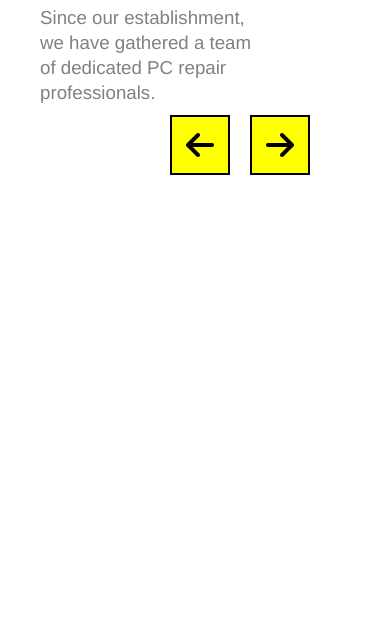
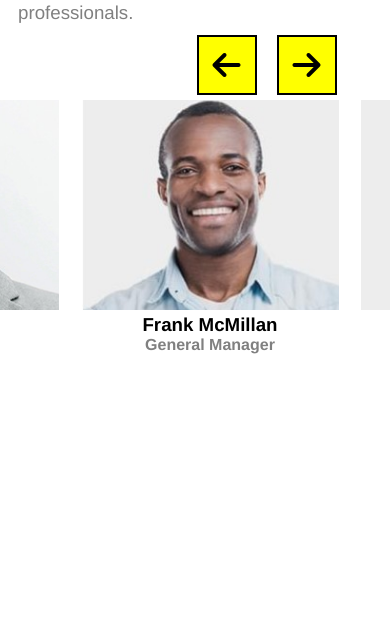
Before and after one commit to EnediB/Tarea4_CarruselEnediB, a plain HTML site: page index.html in a window 390 px wide. Shown: the part 211-844 px from the top of the page. Drawn offline with nearby package versions, Linux system fonts and the light colour scheme.

Commit message:
Add files via upload

```diff
--- a/estilos.css
+++ b/estilos.css
@@ -20,6 +20,7 @@ body{
     justify-content: space-between;
     align-items: center;
 }
+
 .contenedorbotones{
     margin-top: 10px;
 }
@@ -169,4 +170,11 @@ body{
         width: 260px;
         height: 490px;
     }
+
+    #slider1 {
+        height: 600px;
+        flex-direction: column;
+        justify-content: space-between;
+        align-items: center;
+    }
 }
```
